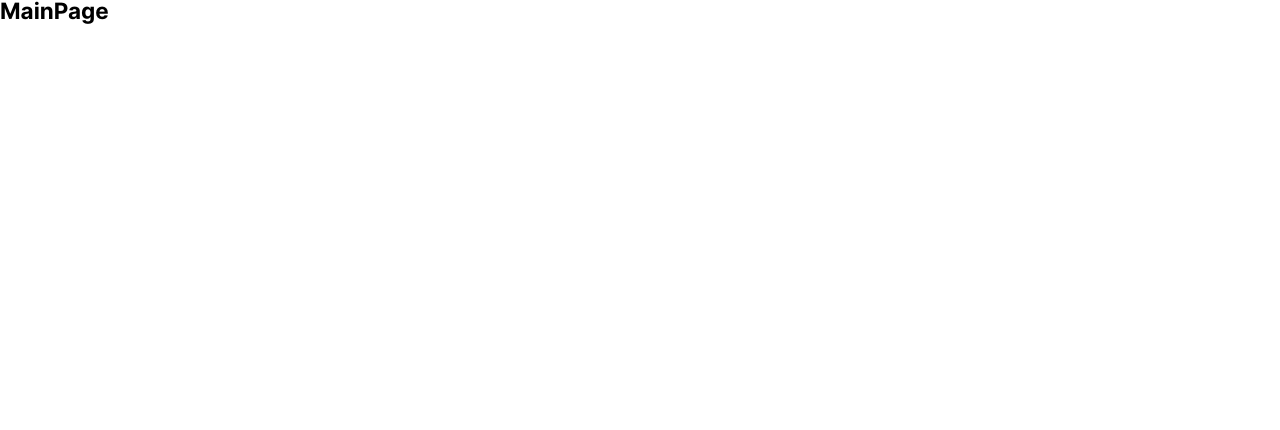
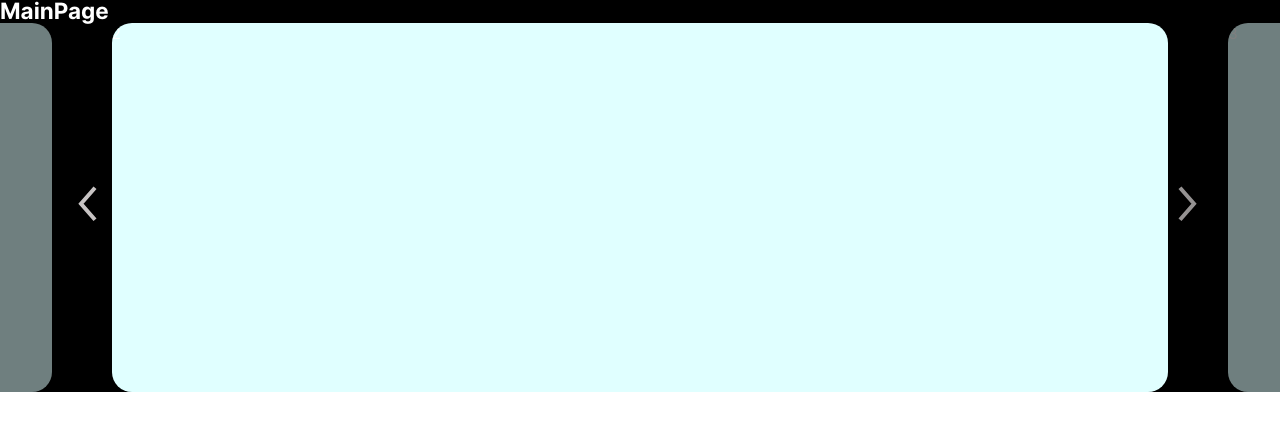
Before and after one commit to DmitryBaranovAndreevich/ivi_clone, a React (Create React App) app: page / in a window 1280 px wide. Shown: the top 430 px of the page. Built offline with nearby package versions, Linux system fonts and the light colour scheme.

Commit message:
add: mainSlider component

```diff
--- a/package.json
+++ b/package.json
@@ -21,9 +21,11 @@
     "eslint-plugin-prettier": "^4.0.0",
     "eslint-plugin-react": "^7.29.4",
     "eslint-plugin-react-hooks": "^4.6.0",
+    "keen-slider": "^6.8.5",
     "react": "^18.2.0",
     "react-dom": "^18.2.0",
     "react-redux": "^8.0.5",
+    "react-responsive": "^9.0.2",
     "react-router-dom": "^6.10.0",
     "react-scripts": "5.0.1",
     "sass": "^1.62.0",
--- /dev/null
+++ b/src/components/UI/sliderButton/SliderButton.tsx
@@ -0,0 +1,42 @@
+import { FC } from 'react';
+import { useMediaQuery } from 'react-responsive';
+
+interface ISliderButton {
+  direction: string;
+  addClass: string;
+  onClick?: () => void;
+}
+
+const SliderButton: FC<ISliderButton> = ({ direction, addClass, onClick }) => {
+  const isTablet = useMediaQuery({
+    query: '(max-width: 550px)',
+  });
+  return (
+    <div className={addClass} onClick={onClick}>
+      {direction === 'right' && (
+        <svg
+          width={isTablet ? '10' : '20'}
+          height="68"
+          viewBox="0 0 10 18"
+          fill="none"
+          xmlns="http://www.w3.org/2000/svg"
+        >
+          <path opacity="0.75" d="M1 17L8 9L1 0.999999" stroke="#C7C3C3" strokeWidth="2" />
+        </svg>
+      )}
+      {direction === 'left' && (
+        <svg
+          width={isTablet ? '10' : '20'}
+          height="58"
+          viewBox="0 0 10 18"
+          fill="none"
+          xmlns="http://www.w3.org/2000/svg"
+        >
+          <path d="M9 1L2 9L9 17" stroke="#C7C3C3" strokeWidth="2" />
+        </svg>
+      )}
+    </div>
+  );
+};
+
+export default SliderButton;
--- /dev/null
+++ b/src/components/mainSlider/MainSlider.tsx
@@ -0,0 +1,73 @@
+import styles from './mainSlider.module.scss';
+import 'keen-slider/keen-slider.min.css';
+import { useKeenSlider } from 'keen-slider/react';
+import SliderButton from '../UI/sliderButton/SliderButton';
+
+const MainSlider = () => {
+  const [sliderRef, instanceRef] = useKeenSlider({
+    initial: 1,
+    mode: 'free-snap',
+    slides: {
+      origin: 'center',
+      perView: 1.2,
+      spacing: 60,
+    },
+    defaultAnimation: {
+      duration: 1000,
+    },
+    breakpoints: {
+      '(max-width: 850px)': {
+        slides: {
+          origin: 'center',
+          perView: 1.2,
+          spacing: 42,
+        },
+      },
+      '(max-width: 550px)': {
+        slides: {
+          origin: 'center',
+          perView: 1.2,
+          spacing: 32,
+        },
+      },
+      '(max-width: 450px)': {
+        slides: {
+          origin: 'center',
+          perView: 1.2,
+          spacing: 22,
+        },
+      },
+    },
+  });
+
+  return (
+    <>
+      <div ref={sliderRef} className={`${styles.container} keen-slider`}>
+        <div className={styles.buttonContainer}>
+          <SliderButton
+            direction={'right'}
+            addClass={styles.rightButton}
+            onClick={() => {
+              instanceRef.current?.prev();
+            }}
+          />
+          <SliderButton
+            direction={'left'}
+            addClass={styles.leftButton}
+            onClick={() => {
+              instanceRef.current?.next();
+            }}
+          />
+        </div>
+        <div className={`${styles.slide} keen-slider__slide`}>1</div>
+        <div className={`${styles.slide} keen-slider__slide`}>2</div>
+        <div className={`${styles.slide} keen-slider__slide`}>3</div>
+        <div className={`${styles.slide} keen-slider__slide`}>4</div>
+        <div className={`${styles.slide} keen-slider__slide`}>5</div>
+        <div className={`${styles.slide} keen-slider__slide`}>6</div>
+      </div>
+    </>
+  );
+};
+
+export default MainSlider;
--- /dev/null
+++ b/src/components/mainSlider/mainSlider.module.scss
@@ -0,0 +1,114 @@
+.container {
+  position: relative;
+  max-width: 100vw;
+  margin: 0 auto;
+
+  &:after {
+    content: '';
+    left: 0;
+    width: calc((100% - 120px) * 0.1 / 1.2 - 40px);
+    height: 100%;
+    background: rgba(0, 0, 0, 0.5);
+    position: absolute;
+    z-index: 2;
+  }
+
+  &:before {
+    content: '';
+    right: 0;
+    width: calc((100% - 120px) * 0.1 / 1.2 - 40px);
+    height: 100%;
+    background: rgba(0, 0, 0, 0.5);
+    position: absolute;
+    z-index: 2;
+  }
+}
+
+.slide {
+  height: 70%;
+  background-position: center;
+  background-size: cover;
+  position: relative;
+  display: flex;
+  align-items: stretch;
+  border-radius: 20px;
+  background: lightcyan;
+
+  &:before {
+    content: '';
+    display: block;
+    width: 0;
+    height: 0;
+    padding-top: 35%;
+  }
+}
+
+.rightButton {
+  position: absolute;
+  top: 50%;
+  right: calc((100% - 120px) * 0.1 / 1.2 - 25px);
+  transform: translate(-50%, -50%);
+  cursor: pointer;
+  z-index: 3;
+}
+
+.leftButton {
+  position: absolute;
+  top: 50%;
+  left: calc((100% - 120px) * 0.1 / 1.2 - 10px);
+  transform: translate(-50%, -50%);
+  cursor: pointer;
+  z-index: 3;
+}
+
+@media screen and (max-width: 850px) {
+  .container {
+    &:after {
+      width: calc((100% - 120px) * 0.1 / 1.2 - 30px);
+    }
+
+    &:before {
+      width: calc((100% - 120px) * 0.1 / 1.2 - 30px);
+    }
+  }
+}
+
+@media screen and (max-width: 550px) {
+  .container {
+    &:after {
+      width: calc((100% - 120px) * 0.1 / 1.2 - 20px);
+    }
+
+    &:before {
+      width: calc((100% - 120px) * 0.1 / 1.2 - 20px);
+    }
+  }
+
+  .rightButton {
+    right: calc((100% - 120px) * 0.1 / 1.2 - 10px);
+  }
+
+  .leftButton {
+    left: calc((100% - 120px) * 0.1 / 1.2 - 5px);
+  }
+
+  .slide::before {
+    padding-top: 152%;
+  }
+}
+
+@media screen and (max-width: 450px) {
+  .container {
+    &:after {
+      width: calc((100% - 120px) * 0.1 / 1.2 - 10px);
+    }
+
+    &:before {
+      width: calc((100% - 120px) * 0.1 / 1.2 - 10px);
+    }
+  }
+
+  .leftButton {
+    left: calc((100% - 120px) * 0.1 / 1.2);
+  }
+}
--- a/src/pages/main/Main.module.scss
+++ b/src/pages/main/Main.module.scss
@@ -0,0 +1,4 @@
+.container {
+  background: #000;
+  color: #FFF;
+}
--- a/src/pages/main/Main.tsx
+++ b/src/pages/main/Main.tsx
@@ -1,9 +1,11 @@
-import styles from './Main.module.css';
+import Slider from '../../components/mainSlider/MainSlider';
+import styles from './Main.module.scss';
 
 const Main = () => {
   return (
-    <div>
+    <div className={styles.container}>
       <h2>MainPage</h2>
+      <Slider />
     </div>
   );
 };
```
Also changed, not shown: src/components/UI/sliderButton/sliderButton.module.scss (added), 1 other file (tests, documents, lock files or other folders).
